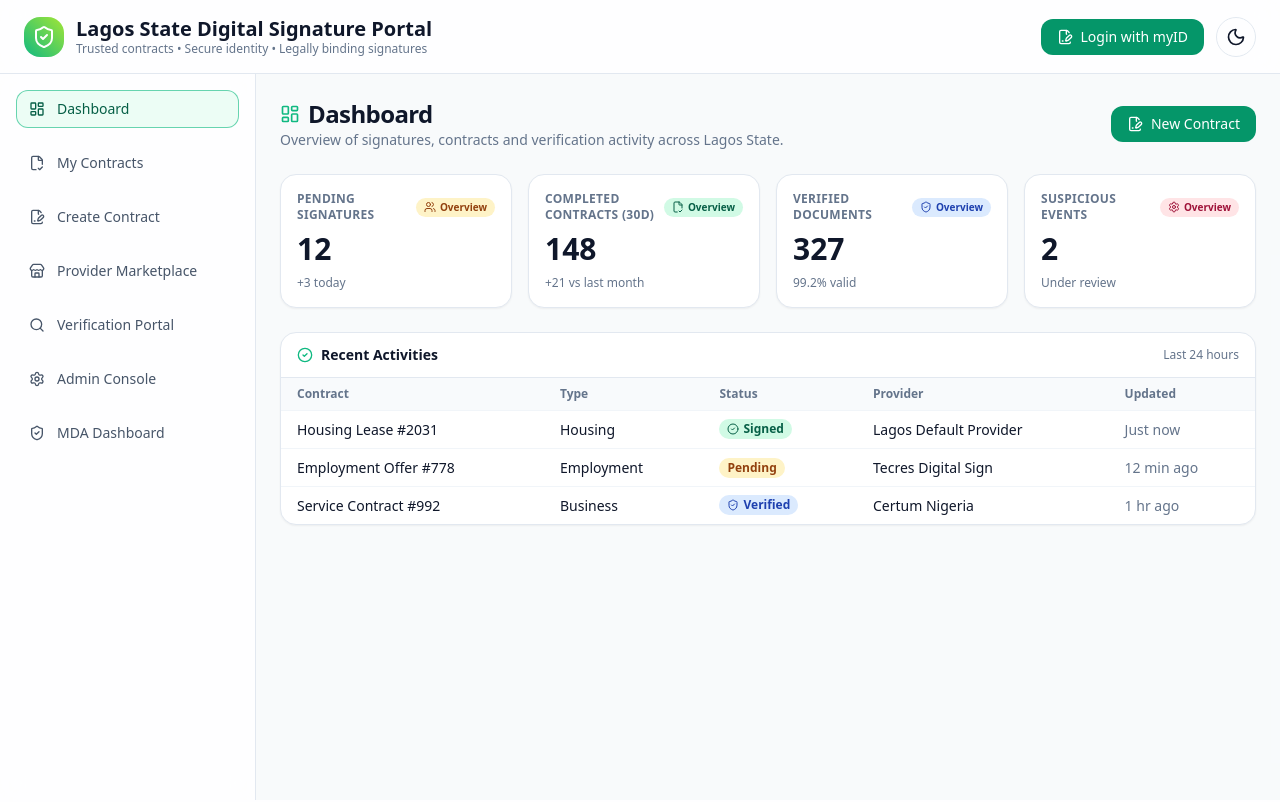
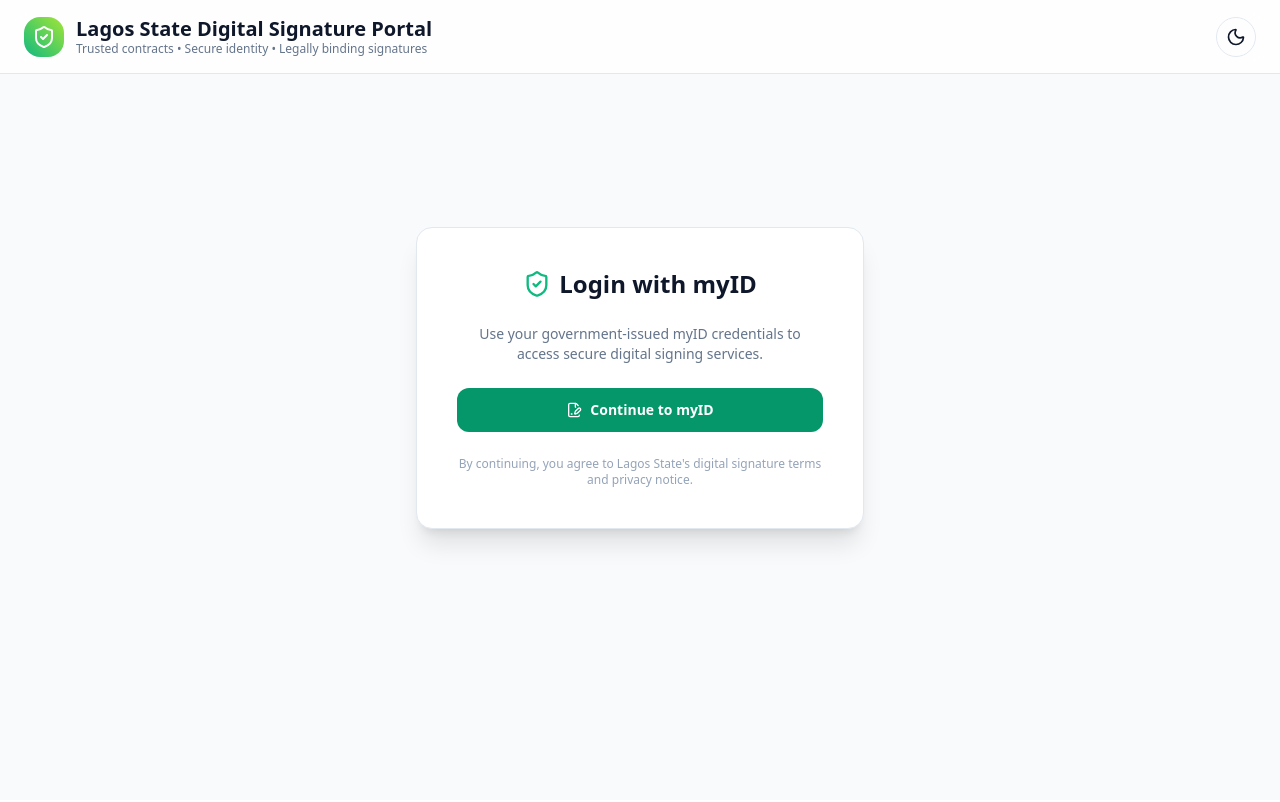
Before and after one commit to Etiko-git/lagos-signature-portal, a React (Vite) app: page / in a window 1280 px wide. Shown: the top 802 px of the page. Built offline with nearby package versions, Linux system fonts and the light colour scheme.

Commit message:
Update on myID interation

```diff
--- a/public/js/script.js
+++ b/public/js/script.js
@@ -423,7 +423,8 @@ function renderUserDashboardPage(userDetails) {
   localStorage.setItem('userDetailsTimestamp', Date.now());
 
   // Redirect to user
-  window.location.href = '/';
+  window.location.href = "/dashboard";
+
 }
 
 // Function Polling for authentication status
--- a/src/main.tsx
+++ b/src/main.tsx
@@ -1,12 +1,12 @@
   import { StrictMode } from 'react'
   import { createRoot } from 'react-dom/client'
   import './index.css'
-  import App from './App.tsx'
-  import LoginPage from './Login'  // Import the new LoginPage as default root
+  // import App from './App.tsx'
+  import LoginPage from './login.tsx'
 
   createRoot(document.getElementById('root')!).render(
     <StrictMode>
-      <App />
+      {/* <App /> */}
       <LoginPage />
     </StrictMode>,
   )
```
Also changed, not shown: src/App.tsx (+0 -44 lines).
